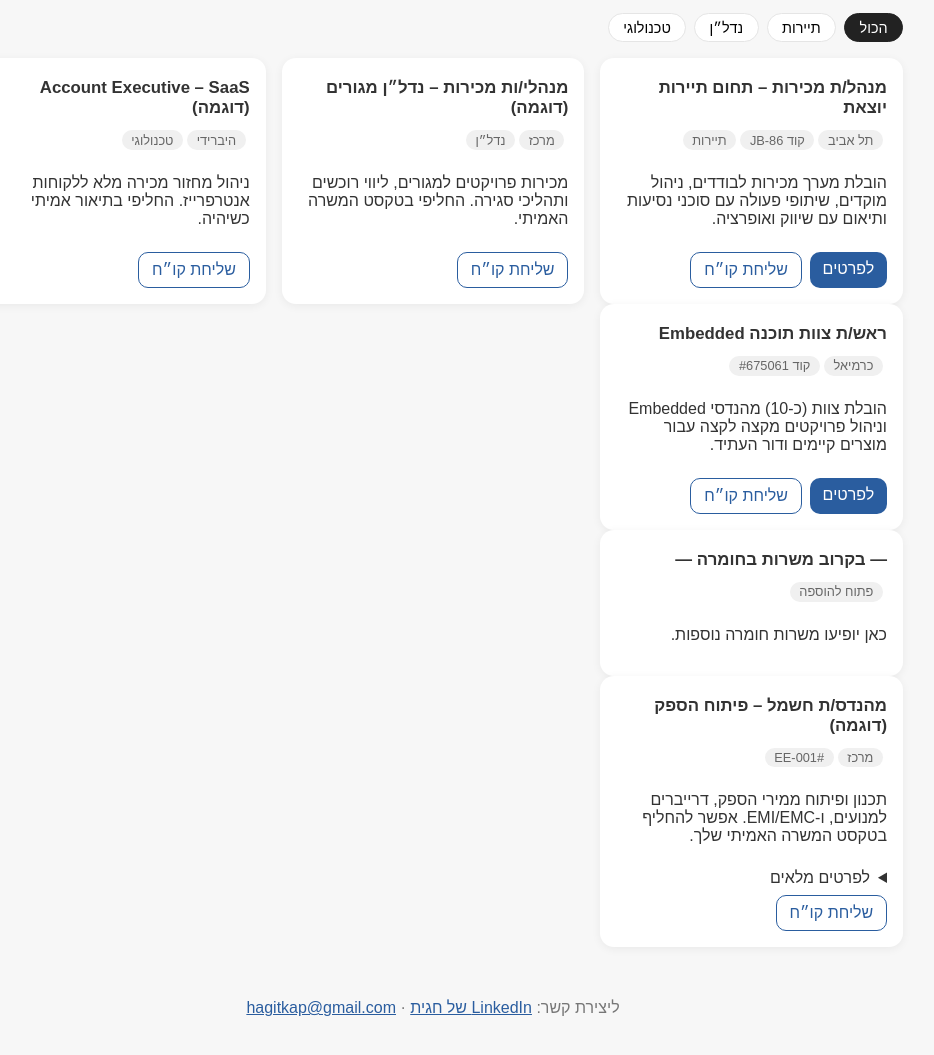
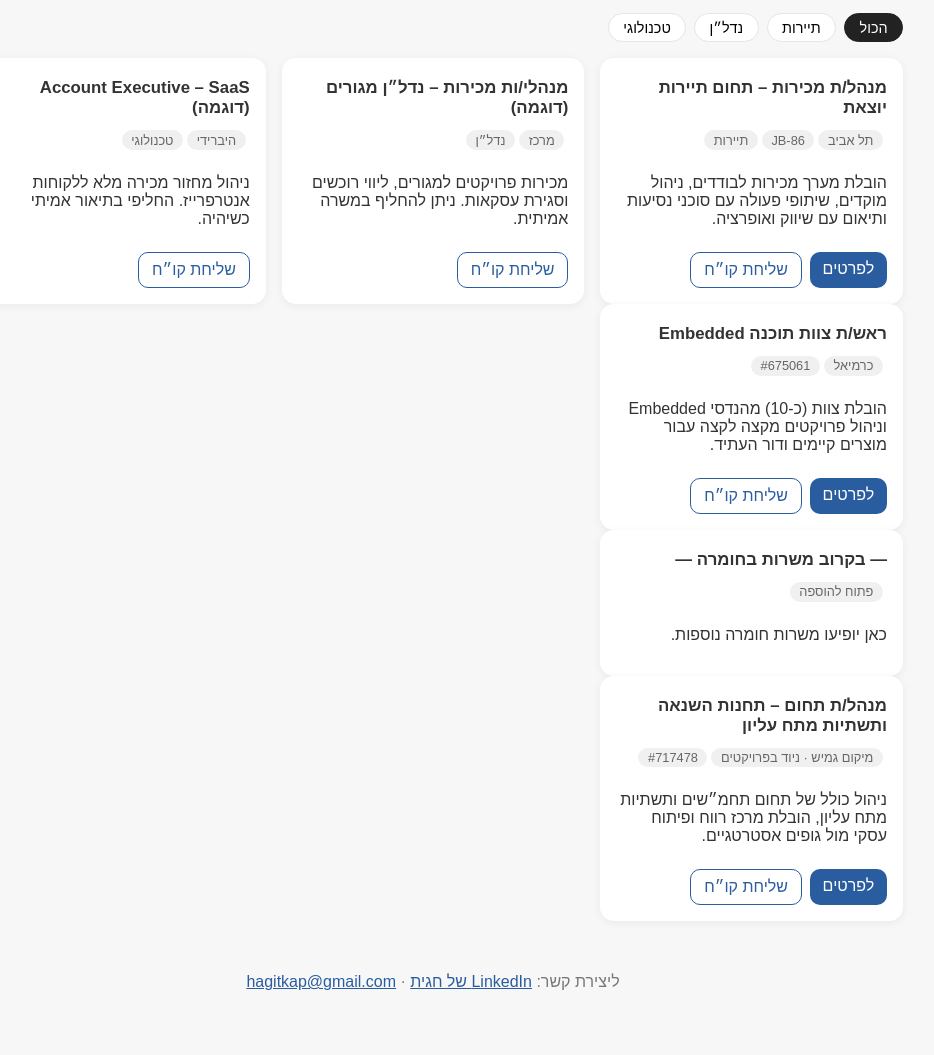
Before and after one commit to hagitkap/job-board, a plain HTML site: page index.html in a window 1280 px wide. Shown: the part 185-1240 px from the top of the page, without its empty margins (207-1141 px from the left). Drawn offline with Linux system fonts and the light colour scheme.

Commit message:
Update index.html

```diff
--- a/index.html
+++ b/index.html
@@ -10,21 +10,15 @@
     body{font-family:sans-serif;margin:0;background:var(--bg);color:var(--ink)}
     header{display:flex;align-items:center;gap:1rem;padding:1.25rem 1.5rem;background:#fff;border-bottom:1px solid #eee}
     header img{width:80px;border-radius:12px}
-    header h1{color:var(--brand);font-size:1.6rem;margin:0}
+    header h1{color:var(--brand);font-size:1.7rem;margin:0}
     header p{margin:.25rem 0 0;color:#666}
-
     .shell{max-width:980px;margin:0 auto;padding:1.25rem}
-
-    /* קטגוריות עליונות */
     .tabs{display:flex;gap:.5rem;flex-wrap:wrap;margin:.5rem 0 1rem}
     .tabbtn{background:#fff;border:1px solid #e5e5e5;border-radius:999px;padding:.5rem 1rem;cursor:pointer}
     .tabbtn.active{background:var(--brand);color:#fff;border-color:var(--brand)}
-
-    /* תתי־סינון במכירות */
     .subtabs{display:flex;gap:.5rem;flex-wrap:wrap;margin:0 0 1rem}
     .subbtn{background:#fff;border:1px solid #e5e5e5;border-radius:999px;padding:.35rem .9rem;cursor:pointer;font-size:.9rem}
     .subbtn.active{background:#222;color:#fff;border-color:#222}
-
     .grid{display:grid;grid-template-columns:repeat(auto-fill,minmax(280px,1fr));gap:1rem}
     .card{background:#fff;border-radius:14px;box-shadow:0 2px 10px rgba(0,0,0,.06);padding:1rem;display:flex;flex-direction:column;gap:.5rem}
     .card h3{margin:.25rem 0;font-size:1.05rem}
@@ -33,7 +27,6 @@
     .actions{margin-top:auto;display:flex;gap:.5rem;flex-wrap:wrap}
     .btn{background:var(--link);color:#fff;border:none;border-radius:10px;padding:.5rem .8rem;cursor:pointer;text-decoration:none;display:inline-block}
     .btn.secondary{background:#fff;color:var(--link);border:1px solid var(--link)}
-
     footer{margin:2rem auto 3rem;max-width:980px;text-align:center;color:#777}
     footer a{color:var(--link)}
   </style>
@@ -48,7 +41,7 @@
   </header>
 
   <div class="shell">
-    <!-- קטגוריות עליונות -->
+    <!-- קטגוריות -->
     <div class="tabs" role="tablist" aria-label="קטגוריות משרות">
       <button class="tabbtn active" data-cat="sales" role="tab" aria-selected="true">משרות במכירות</button>
       <button class="tabbtn" data-cat="software" role="tab" aria-selected="false">משרות בתוכנה</button>
@@ -58,7 +51,6 @@
 
     <!-- SALES -->
     <section id="cat-sales" aria-label="משרות במכירות">
-      <!-- סינון לפי תתי־תחומים -->
       <div class="subtabs" aria-label="סינון מכירות">
         <button class="subbtn active" data-sector="all">הכול</button>
         <button class="subbtn" data-sector="תיירות">תיירות</button>
@@ -67,10 +59,9 @@
       </div>
 
       <div class="grid">
-        <!-- מכירות / תיירות -->
         <article class="card" data-sector="תיירות">
           <h3>מנהל/ת מכירות – תחום תיירות יוצאת</h3>
-          <div class="meta"><span class="chip">תל אביב</span><span class="chip">קוד JB-86</span><span class="chip">תיירות</span></div>
+          <div class="meta"><span class="chip">תל אביב</span><span class="chip">JB-86</span><span class="chip">תיירות</span></div>
           <p>הובלת מערך מכירות לבודדים, ניהול מוקדים, שיתופי פעולה עם סוכני נסיעות ותיאום עם שיווק ואופרציה.</p>
           <div class="actions">
             <a class="btn" href="job-708409.html">לפרטים</a>
@@ -78,17 +69,16 @@
           </div>
         </article>
 
-        <!-- מכירות / נדל״ן (דוגמה להחלפה) -->
+        <!-- דוגמאות להחלפה כשיהיו משרות נוספות -->
         <article class="card" data-sector="נדל״ן">
           <h3>מנהלי/ות מכירות – נדל״ן מגורים (דוגמה)</h3>
           <div class="meta"><span class="chip">מרכז</span><span class="chip">נדל״ן</span></div>
-          <p>מכירות פרויקטים למגורים, ליווי רוכשים ותהליכי סגירה. החליפי בטקסט המשרה האמיתי.</p>
+          <p>מכירות פרויקטים למגורים, ליווי רוכשים וסגירת עסקאות. ניתן להחליף במשרה אמיתית.</p>
           <div class="actions">
             <a class="btn secondary" href="mailto:hagitkap@gmail.com?subject=מועמדות - נדל״ן">שליחת קו״ח</a>
           </div>
         </article>
 
-        <!-- מכירות / טכנולוגי (דוגמה להחלפה) -->
         <article class="card" data-sector="טכנולוגי">
           <h3>Account Executive – SaaS (דוגמה)</h3>
           <div class="meta"><span class="chip">היברידי</span><span class="chip">טכנולוגי</span></div>
@@ -104,7 +94,7 @@
     <section id="cat-software" class="grid" aria-label="משרות בתוכנה" hidden>
       <article class="card">
         <h3>ראש/ת צוות תוכנה Embedded</h3>
-        <div class="meta"><span class="chip">כרמיאל</span><span class="chip">קוד #675061</span></div>
+        <div class="meta"><span class="chip">כרמיאל</span><span class="chip">#675061</span></div>
         <p>הובלת צוות (כ-10) מהנדסי Embedded וניהול פרויקטים מקצה לקצה עבור מוצרים קיימים ודור העתיד.</p>
         <div class="actions">
           <a class="btn" href="job-675061.html">לפרטים</a>
@@ -122,20 +112,15 @@
       </article>
     </section>
 
-    <!-- ELECTRICAL ENGINEERING -->
+    <!-- ELECTRICAL -->
     <section id="cat-electrical" class="grid" aria-label="משרות למהנדסי חשמל" hidden>
-      <!-- דוגמה – להחלפה במשרה אמיתית -->
       <article class="card">
-        <h3>מהנדס/ת חשמל – פיתוח הספק (דוגמה)</h3>
-        <div class="meta"><span class="chip">מרכז</span><span class="chip">#EE-001</span></div>
-        <p>תכנון ופיתוח ממירי הספק, דרייברים למנועים, ו-EMI/EMC. אפשר להחליף בטקסט המשרה האמיתי שלך.</p>
-        <details>
-          <summary>לפרטים מלאים</summary>
-          <p><strong>דרישות חובה:</strong> תואר בהנדסת חשמל; ניסיון בתכנון ספקי כוח/ממירים; היכרות עם תקני בטיחות/EMC.</p>
-          <p><strong>יתרון:</strong> ניסיון ב-DC/DC, תכנון ל-יעילות גבוהה, עבודה עם Altium/OrCAD.</p>
-        </details>
+        <h3>מנהל/ת תחום – תחנות השנאה ותשתיות מתח עליון</h3>
+        <div class="meta"><span class="chip">מיקום גמיש · ניוד בפרויקטים</span><span class="chip">#717478</span></div>
+        <p>ניהול כולל של תחום תחמ״שים ותשתיות מתח עליון, הובלת מרכז רווח ופיתוח עסקי מול גופים אסטרטגיים.</p>
         <div class="actions">
-          <a class="btn secondary" href="mailto:hagitkap@gmail.com?subject=מועמדות - EE-001">שליחת קו״ח</a>
+          <a class="btn" href="job-717478.html">לפרטים</a>
+          <a class="btn secondary" href="mailto:hagitkap@gmail.com?subject=מועמדות - #717478">שליחת קו״ח</a>
         </div>
       </article>
     </section>
@@ -146,7 +131,7 @@
   </footer>
 
   <script>
-    // Tabs: קטגוריות עליונות
+    // Tabs
     const tabs = document.querySelectorAll('.tabbtn');
     const sections = {
       sales: document.getElementById('cat-sales'),
@@ -160,13 +145,11 @@
     }
     tabs.forEach(b=> b.addEventListener('click', ()=> show(b.dataset.cat)));
 
-    // Subfilters: סינון תתי־תחומים במכירות
+    // Sales sub-filters
     const subbtns = document.querySelectorAll('#cat-sales .subbtn');
     const salesCards = document.querySelectorAll('#cat-sales .card[data-sector]');
     function filterSales(sector){
-      salesCards.forEach(c=>{
-        c.hidden = !(sector==='all' || c.dataset.sector===sector);
-      });
+      salesCards.forEach(c=>{ c.hidden = !(sector==='all' || c.dataset.sector===sector); });
       subbtns.forEach(b=> b.classList.toggle('active', b.dataset.sector===sector));
     }
     subbtns.forEach(b=> b.addEventListener('click', ()=> filterSales(b.dataset.sector)));
```
